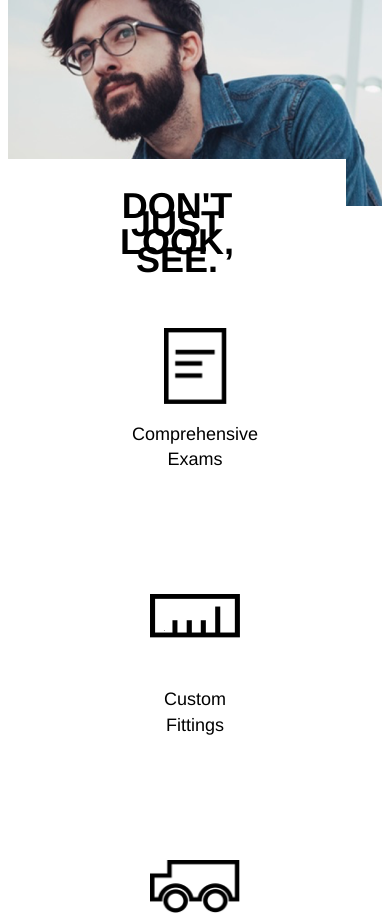
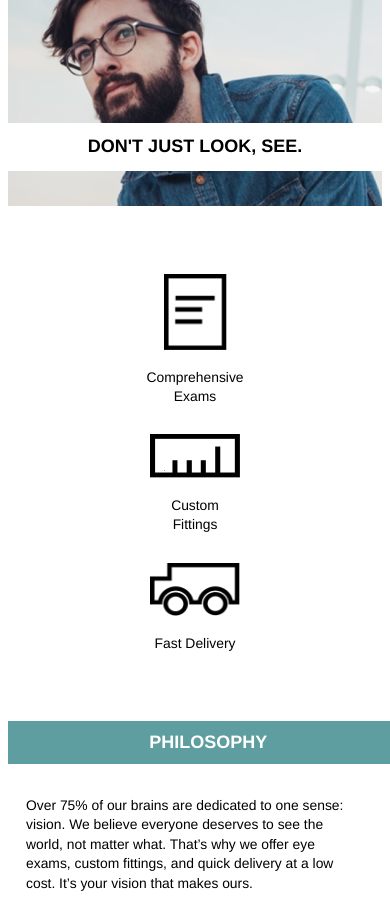
Before and after one commit to turtlesquared/Tortoiseshell, a plain HTML site: page index.html in a window 390 px wide. Shown: the part 108-1030 px from the top of the page. Drawn offline with Linux system fonts and the light colour scheme.

Commit message:
I went with what the redline image instead of the course material. The inconsistencies are really frustrating. I am done though.

```diff
--- a/resources/css/style.css
+++ b/resources/css/style.css
@@ -181,7 +181,7 @@ footer img {
 
 /* Phone Screen */
 
-@media only screen and (max-width: 560px) {
+@media only screen and (max-width: 640px) {
 	nav span {
 		display: none;
 	}
@@ -201,14 +201,14 @@ footer img {
 	}
 
 	.main-banner {
-		padding: 1rem auto;
-		margin-top: 9rem;
-		margin-right: 2rem;
+		padding: 0 1rem;
+		margin: 7rem auto 0 auto;
+		width: 100%;
+		text-align: center;
 	}
 
 	.main-banner h1 {
-		line-height: 1rem;
-		text-align: center;
+		font-size: 1rem;
 	}
 
 	.supporting {
@@ -219,7 +219,34 @@ footer img {
 	}
 
 	.service {
-		margin-top: 3.77rem;
+		height: auto;
+		margin: .77rem;
+		font-size: .77rem;
+	}
+
+	.info {
+		width: auto;
+	}
+
+	.info .title {
+		width: 100%;
+		max-width: 100%;
+		text-align: center;
+	}
+
+	.info p {
+		padding: 1rem;
+		font-size: .77rem;
+	}
+
+
+
+	footer div {
+		display: none;
+	}
+
+	footer {
+		justify-content: center;
 	}
 
 }
```
Also changed, not shown: 2 other files.
